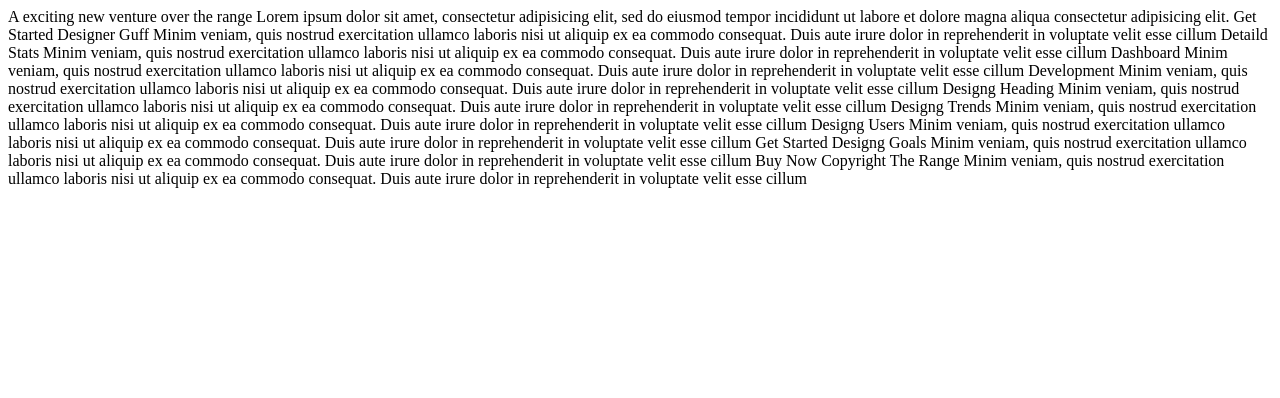
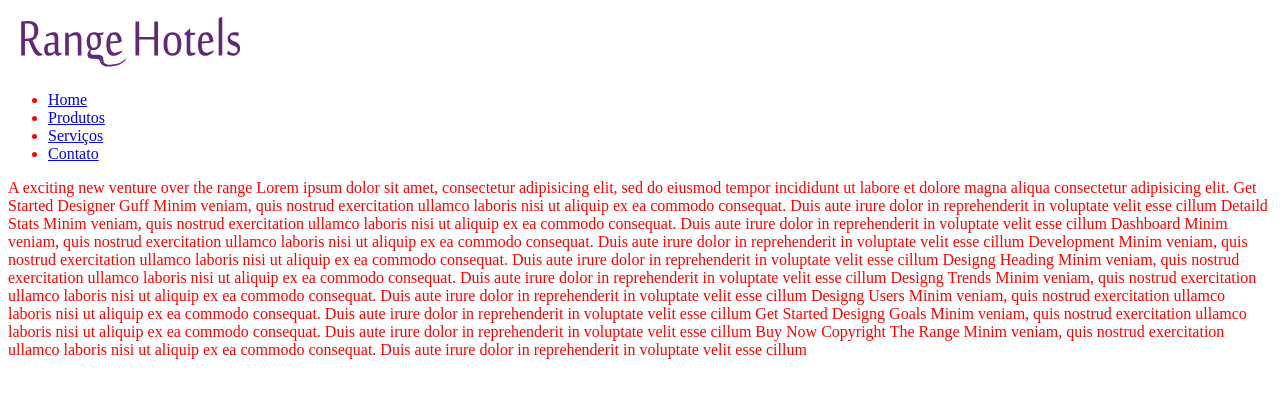
Before and after one commit to Guitomesz/RangeHotels, a plain HTML site: page index.html in a window 1280 px wide. Drawn offline with Linux system fonts and the light colour scheme.

Commit message:
criação index e css

```diff
--- a/css/EstiloRangeHotels.css
+++ b/css/EstiloRangeHotels.css
@@ -0,0 +1,3 @@
+body{
+    color: red;
+}
--- a/index.html
+++ b/index.html
@@ -2,11 +2,24 @@
 <html lang="pt-br">
 <head>
     <meta charset="utf-8">
-    <title>Responsivo</title>
+    <title>Range Hotels</title>
     <link href='http://fonts.googleapis.com/css?family=Oxygen:400,300,700' rel='stylesheet' type='text/css'>
+    <link rel="stylesheet" type="text/css" href="/css/EstiloRangeHotels.css"
 </head>
 
 <body>
+    <header>
+        <img src="/images/logo_mob.svg" alt="logotipo range hotels">
+        <nav>
+            <ul>
+                <li><a href="#">Home</a></li>
+                <li><a href="#">Produtos</a></li>
+                <li><a href="#">Serviços</a></li>
+                <li><a href="#">Contato</a></li>
+            </ul>
+        </nav>
+    </header>
+
 
 
 
```
